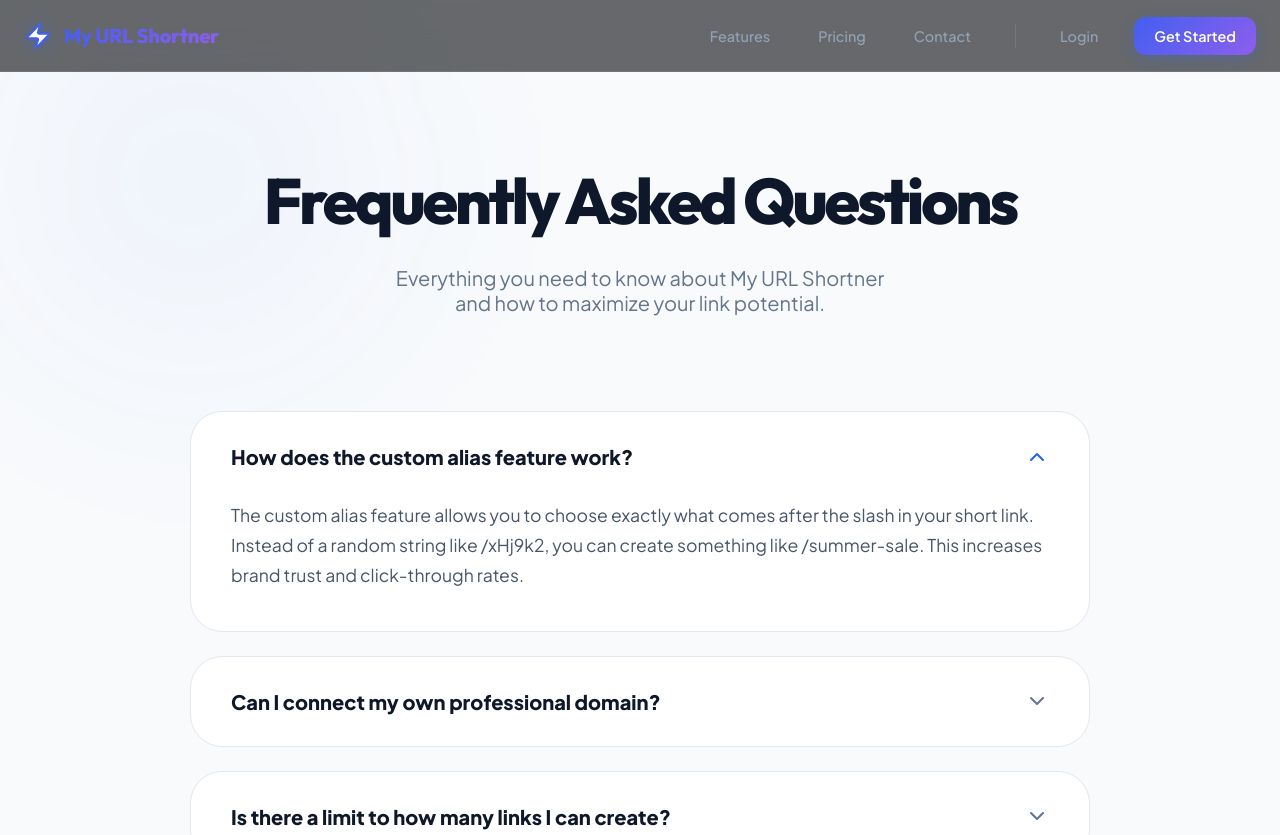
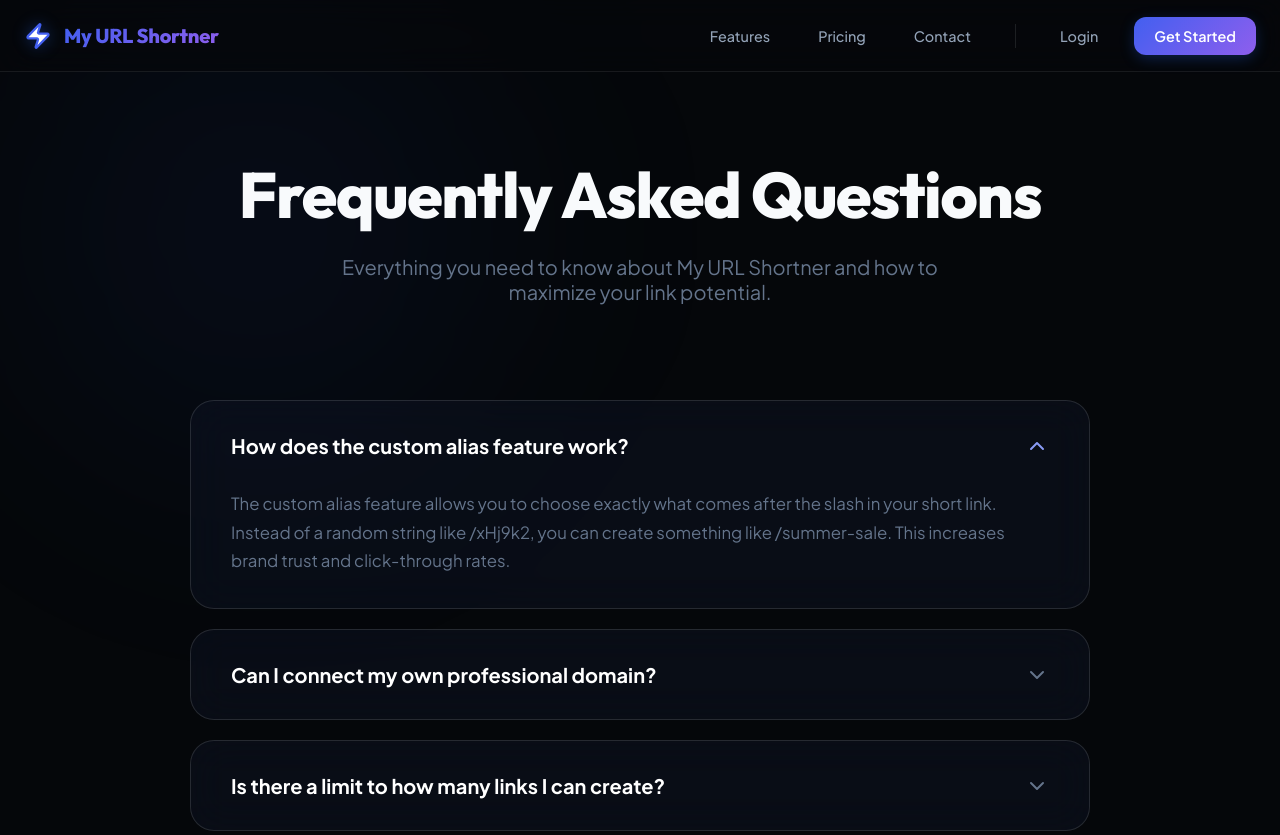
Before and after one commit to Sabbam/my-url-shortner, a Next.js app in the folder app/: page /faq in a window 1280 px wide. Shown: the top 835 px of the page. Built offline with nearby package versions, Linux system fonts and the light colour scheme.

Commit message:
UI: Overhauled FAQ, Legal (Privacy/Terms), and Analytics pages to the premium dark theme.

```diff
--- /dev/null
+++ b/app/src/app/analytics/analytics.module.css
@@ -0,0 +1,162 @@
+.wrapper {
+    background: var(--background);
+    min-height: 100vh;
+    padding: 10rem 1.5rem 6rem;
+    position: relative;
+    overflow: hidden;
+}
+
+.glow {
+    position: absolute;
+    top: -10%;
+    left: 10%;
+    width: 60%;
+    height: 60%;
+    background: radial-gradient(circle, rgba(37, 99, 235, 0.08) 0%, transparent 70%);
+    filter: blur(100px);
+}
+
+.container {
+    max-width: 1100px;
+    margin: 0 auto;
+    position: relative;
+    z-index: 10;
+}
+
+.header {
+    text-align: center;
+    margin-bottom: 6rem;
+}
+
+.title {
+    font-size: clamp(2.5rem, 6vw, 4rem);
+    font-weight: 800;
+    line-height: 1.1;
+    margin-bottom: 1.5rem;
+}
+
+.subtitle {
+    font-size: 1.25rem;
+    color: var(--muted);
+    max-width: 600px;
+    margin: 0 auto;
+}
+
+.previewCard {
+    background: rgba(15, 23, 42, 0.4);
+    backdrop-filter: blur(20px);
+    border: 1px solid var(--glass-border);
+    border-radius: 2.5rem;
+    padding: 3.5rem;
+    box-shadow: 0 40px 100px -20px rgba(0, 0, 0, 0.5);
+}
+
+.statGrid {
+    display: grid;
+    grid-template-columns: repeat(auto-fit, minmax(240px, 1fr));
+    gap: 1.5rem;
+    margin-bottom: 3.5rem;
+}
+
+.statCard {
+    padding: 1.75rem;
+    background: rgba(255, 255, 255, 0.03);
+    border: 1px solid var(--surface-border);
+    border-radius: 1.5rem;
+    transition: all 0.3s ease;
+}
+
+.statCard:hover {
+    background: rgba(255, 255, 255, 0.05);
+    transform: translateY(-4px);
+}
+
+.statHeader {
+    display: flex;
+    justify-content: space-between;
+    align-items: center;
+    margin-bottom: 1.25rem;
+}
+
+.statIcon {
+    color: var(--primary-light);
+}
+
+.growth {
+    font-size: 0.75rem;
+    font-weight: 700;
+    color: #22c55e;
+    background: rgba(34, 197, 94, 0.1);
+    padding: 0.25rem 0.6rem;
+    border-radius: 999px;
+}
+
+.statLabel {
+    color: var(--muted);
+    font-size: 0.85rem;
+    font-weight: 600;
+    margin-bottom: 0.5rem;
+}
+
+.statValue {
+    font-size: 1.85rem;
+    font-weight: 800;
+    color: #fff;
+}
+
+.chartPlaceholder {
+    background: rgba(5, 7, 10, 0.6);
+    border: 1px dashed var(--surface-border);
+    border-radius: 2rem;
+    height: 320px;
+    display: flex;
+    align-items: center;
+    justify-content: center;
+    color: var(--muted);
+}
+
+.featureSection {
+    margin-top: 8rem;
+    display: grid;
+    grid-template-columns: 1fr;
+    gap: 4rem;
+    align-items: center;
+}
+
+@media (min-width: 1024px) {
+    .featureSection {
+        grid-template-columns: 1fr 1fr;
+    }
+}
+
+.featureTitle {
+    font-size: 2.25rem;
+    font-weight: 800;
+    margin-bottom: 1.5rem;
+}
+
+.featureDesc {
+    color: var(--muted);
+    font-size: 1.1rem;
+    line-height: 1.7;
+    margin-bottom: 2rem;
+}
+
+.badge {
+    padding: 0.5rem 1.25rem;
+    background: rgba(37, 99, 235, 0.1);
+    color: var(--primary-light);
+    border-radius: 1rem;
+    font-weight: 700;
+    display: inline-block;
+}
+
+.visualCard {
+    background: rgba(15, 23, 42, 0.4);
+    border: 1px solid var(--surface-border);
+    padding: 3rem;
+    border-radius: 2rem;
+    display: flex;
+    justify-content: center;
+    align-items: center;
+}
--- a/app/src/app/faq.module.css
+++ b/app/src/app/faq.module.css
@@ -1,9 +1,19 @@
 .wrapper {
-    background: #f8fafc;
+    background: var(--background);
     min-height: 100vh;
     padding: 10rem 1.5rem 6rem;
     position: relative;
     overflow: hidden;
+}
+
+.glow {
+    position: absolute;
+    top: -10%;
+    left: -10%;
+    width: 60%;
+    height: 60%;
+    background: radial-gradient(circle, rgba(37, 99, 235, 0.08) 0%, transparent 70%);
+    filter: blur(100px);
 }
 
 .container {
@@ -20,37 +30,36 @@
 
 .title {
     font-size: clamp(2.5rem, 6vw, 4rem);
-    font-weight: 900;
-    color: #0f172a;
-    letter-spacing: -0.05em;
+    font-weight: 800;
+    line-height: 1.1;
     margin-bottom: 1.5rem;
 }
 
 .subtitle {
     font-size: 1.25rem;
-    color: #64748b;
-    max-width: 500px;
+    color: var(--muted);
+    max-width: 600px;
     margin: 0 auto;
 }
 
 .faqList {
     display: flex;
     flex-direction: column;
-    gap: 1.5rem;
+    gap: 1.25rem;
 }
 
 .faqItem {
-    background: white;
-    border: 1px solid #e2e8f0;
-    border-radius: 2rem;
+    background: rgba(15, 23, 42, 0.4);
+    backdrop-filter: blur(20px);
+    border: 1px solid var(--glass-border);
+    border-radius: 1.5rem;
     overflow: hidden;
-    transition: all 0.3s cubic-bezier(0.4, 0, 0.2, 1);
+    transition: all 0.3s ease;
 }
 
 .faqItem:hover {
-    border-color: #2563eb;
-    transform: translateY(-2px);
-    box-shadow: 0 10px 30px -5px rgba(0, 0, 0, 0.05);
+    background: rgba(15, 23, 42, 0.6);
+    border-color: rgba(255, 255, 255, 0.15);
 }
 
 .question {
@@ -67,34 +76,23 @@
 
 .questionText {
     font-size: 1.25rem;
-    font-weight: 800;
-    color: #0f172a;
-    padding-right: 2rem;
+    font-weight: 700;
+    color: #fff;
 }
 
 .icon {
-    color: #64748b;
-    transition: transform 0.3s;
+    color: var(--muted);
+    transition: transform 0.3s ease;
 }
 
 .isOpen .icon {
     transform: rotate(180deg);
-    color: #2563eb;
+    color: var(--primary-light);
 }
 
 .answer {
-    padding: 0 2.5rem 2.5rem;
-    color: #475569;
+    padding: 0 2.5rem 2rem;
+    color: var(--muted);
     line-height: 1.7;
-    font-size: 1.1rem;
+    font-size: 1.05rem;
 }
-
-.aurora {
-    position: absolute;
-    top: -10%;
-    left: -10%;
-    width: 50%;
-    height: 50%;
-    background: radial-gradient(circle, rgba(37, 99, 235, 0.05) 0%, transparent 70%);
-    filter: blur(80px);
-}
--- a/app/src/app/faq/page.tsx
+++ b/app/src/app/faq/page.tsx
@@ -32,7 +32,7 @@ export default function FAQ() {
 
     return (
         <main className={styles.wrapper}>
-            <div className={styles.aurora} />
+            <div className={styles.glow} />
             <div className={styles.container}>
                 <div className={styles.header}>
                     <h1 className={styles.title}>Frequently Asked Questions</h1>
--- /dev/null
+++ b/app/src/app/legal.module.css
@@ -0,0 +1,82 @@
+.wrapper {
+    background: var(--background);
+    min-height: 100vh;
+    padding: 10rem 1.5rem 6rem;
+    position: relative;
+    overflow: hidden;
+}
+
+.glow {
+    position: absolute;
+    top: -10%;
+    right: -10%;
+    width: 60%;
+    height: 60%;
+    background: radial-gradient(circle, rgba(37, 99, 235, 0.08) 0%, transparent 70%);
+    filter: blur(100px);
+}
+
+.container {
+    max-width: 800px;
+    margin: 0 auto;
+    position: relative;
+    z-index: 10;
+}
+
+.header {
+    text-align: center;
+    margin-bottom: 5rem;
+}
+
+.title {
+    font-size: clamp(2.5rem, 6vw, 4rem);
+    font-weight: 800;
+    line-height: 1.1;
+    margin-bottom: 1.5rem;
+}
+
+.lastUpdated {
+    font-size: 0.9rem;
+    color: var(--muted);
+    font-weight: 600;
+}
+
+.content {
+    background: rgba(15, 23, 42, 0.4);
+    backdrop-filter: blur(20px);
+    border: 1px solid var(--glass-border);
+    padding: 4rem;
+    border-radius: 2.5rem;
+    color: var(--muted);
+    line-height: 1.8;
+}
+
+.content h2 {
+    color: #fff;
+    font-size: 1.75rem;
+    margin: 3rem 0 1.5rem;
+    font-weight: 700;
+}
+
+.content h2:first-child {
+    margin-top: 0;
+}
+
+.content p {
+    margin-bottom: 1.5rem;
+}
+
+.content ul {
+    margin-bottom: 2rem;
+    padding-left: 1.5rem;
+}
+
+.content li {
+    margin-bottom: 0.75rem;
+}
+
+@media (max-width: 768px) {
+    .content {
+        padding: 2.5rem 1.5rem;
+    }
+}
```
Also changed, not shown: app/src/app/analytics/page.tsx (+42 -35 lines), app/src/app/privacy/page.tsx (+37 -23 lines), app/src/app/terms/page.tsx (+30 -23 lines).
